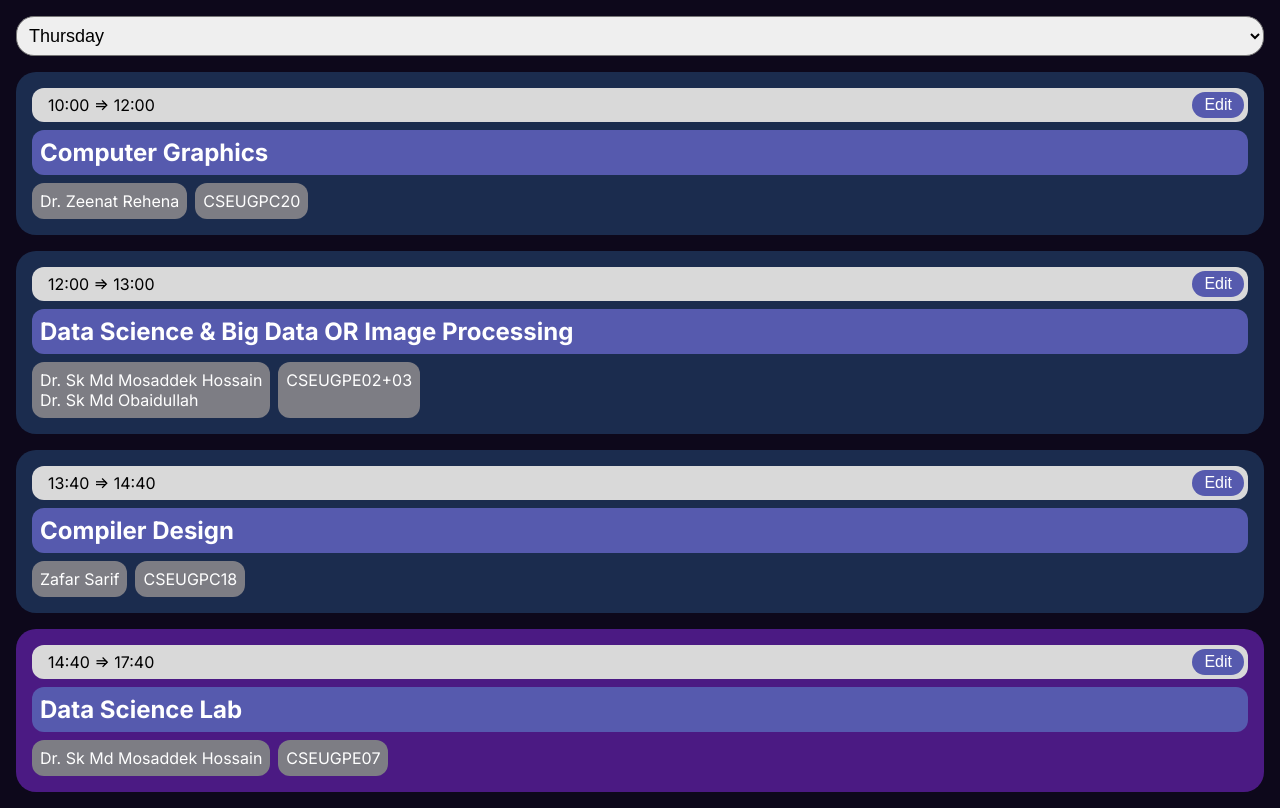
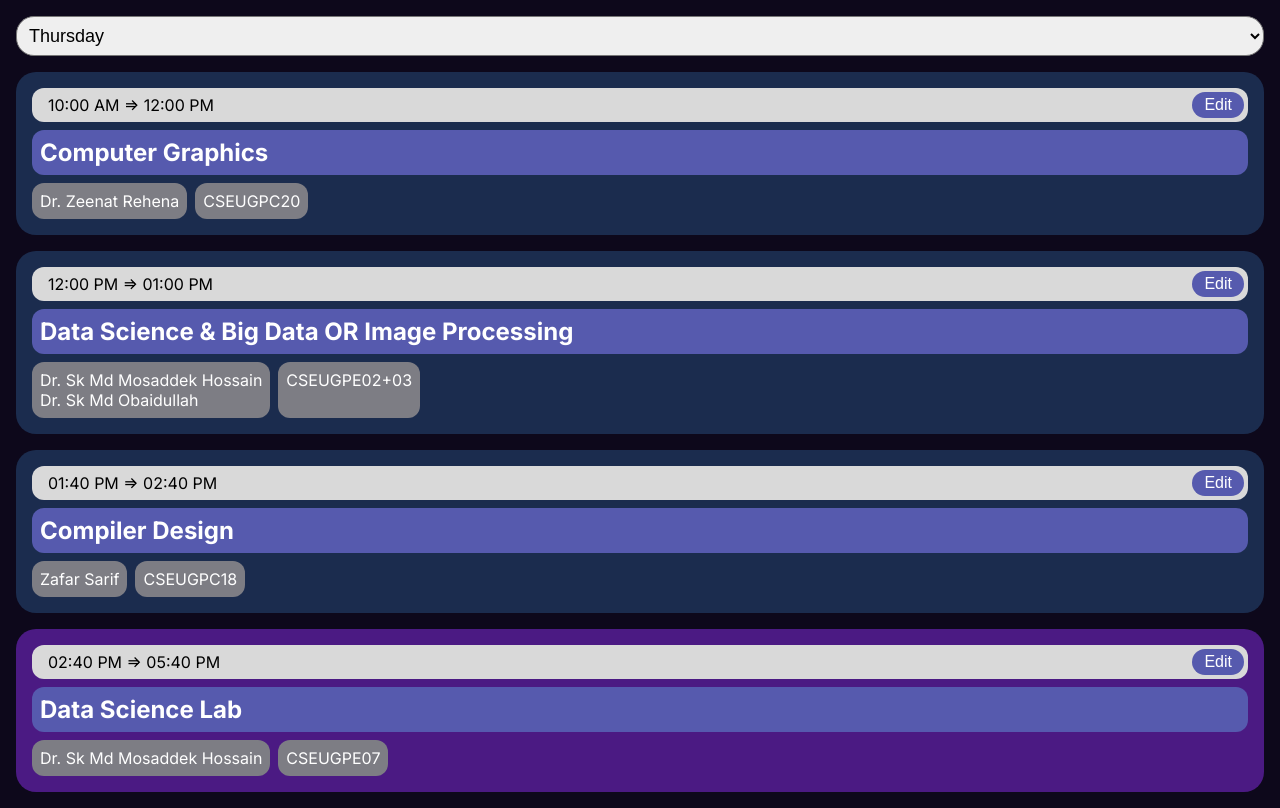
Before and after one commit to iammasoodalam/timetable, a Next.js app: page / in a window 1280 px wide. Built offline with nearby package versions, Linux system fonts and the light colour scheme.

Commit message:
time changed from 24hr format to 12hr format

```diff
--- a/src/components/ScheduleCard.tsx
+++ b/src/components/ScheduleCard.tsx
@@ -1,4 +1,5 @@
 "use client";
+import formatTime from "@/util/formatTime";
 import styles from "./ScheduleCard.module.scss";
 import { useState, useRef, ChangeEvent } from "react";
 
@@ -45,9 +46,9 @@ export default function ScheduleCard(day: cardData) {
     >
       <section className={styles.header}>
         <div className={styles.time_keeper}>
-          <time>{data.time_from}</time>
+          <time dateTime={data.time_from}>{formatTime(data.time_from)}</time>
           <span>{" => "}</span>
-          <time>{data.time_to}</time>
+          <time dateTime={data.time_to}>{formatTime(data.time_to)}</time>
         </div>
         <div>
           <button onClick={editCard}>Edit</button>
--- /dev/null
+++ b/src/util/formatTime.ts
@@ -0,0 +1,21 @@
+export default function formatTime(time24: string): string {
+  let [startHrs, startMin] = time24.split(":");
+  let period = "AM";
+  let hrs12 = parseInt(startHrs, 10);
+
+  if (hrs12 >= 12) {
+    period = "PM";
+    if (hrs12 > 12) {
+      hrs12 -= 12;
+      startHrs = hrs12.toString();
+    }
+  } else if (hrs12 === 12) {
+    startHrs = "12";
+  }
+
+  if (hrs12 < 10) {
+    startHrs = `0${hrs12}`;
+  }
+  const formattedTime = `${startHrs}:${startMin} ${period}`;
+  return formattedTime;
+}
```
